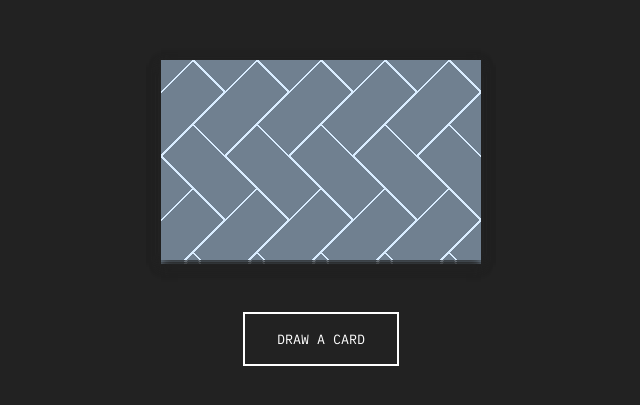
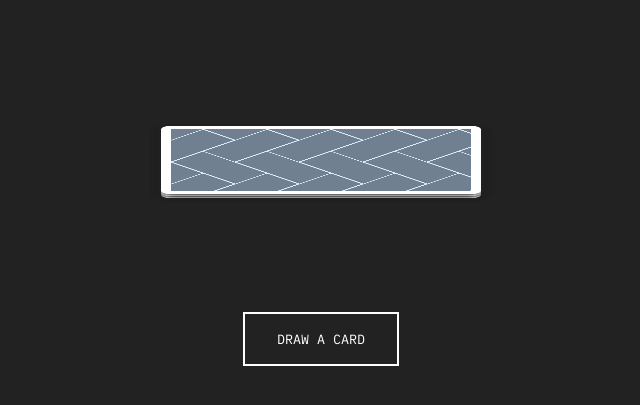
Before and after one commit to tomvalorsa/oblique-strategies, a React app: page / in a window 1280 px wide. Shown: the part 245-650 px from the top of the page, without its empty margins (319-959 px from the left). Built offline with nearby package versions, Linux system fonts and the light colour scheme.

Commit message:
Tidy up deck code

```diff
--- a/src/components/Card/index.module.scss
+++ /dev/null
@@ -1,12 +0,0 @@
-@import "../../variables.scss";
-
-.card {
-  height: 200px;
-  width: 320px;
-  background-color: $white;
-  color: $black;
-  border: 1px solid #ccc;
-  display: flex;
-  align-items: center;
-  justify-content: center;
-}
--- a/src/components/Deck/index.js
+++ b/src/components/Deck/index.js
@@ -26,11 +26,10 @@ class Deck extends React.Component<Props> {
               zIndex: i + 1
             }}
           >
-            <div className={styles.back}>
-              <div className={styles.front}>{card.text}</div>
-            </div>
+            <div className={styles.front}>{card.text}</div>
           </div>
         ))}
+
         {selected && (
           <div
             key={selected.id}
@@ -40,9 +39,7 @@ class Deck extends React.Component<Props> {
               zIndex: cards.length
             }}
           >
-            <div className={styles.back}>
-              <div className={styles.front}>{selected.text}</div>
-            </div>
+            <div className={styles.front}>{selected.text}</div>
           </div>
         )}
       </div>
--- a/src/components/Deck/index.module.scss
+++ b/src/components/Deck/index.module.scss
@@ -15,13 +15,21 @@
   position: absolute;
   left: 50%;
   margin-left: -160px;
-  perspective: 1000;
+  transform: rotateX(70deg);
+  // http://lea.verou.me/css3patterns/#weave
+  // by Jeroen Franse
+  background: linear-gradient(135deg, #708090 22px, #d9ecff 22px, #d9ecff 24px, transparent 24px, transparent 67px, #d9ecff 67px, #d9ecff 69px, transparent 69px),
+linear-gradient(225deg, #708090 22px, #d9ecff 22px, #d9ecff 24px, transparent 24px, transparent 67px, #d9ecff 67px, #d9ecff 69px, transparent 69px)0 64px;
+  background-color:#708090;
+  background-size: 64px 128px;
 }
 
 .front,
-.back {
+.card {
   backface-visibility: hidden;
   transform-style: preserve-3d;
+  border-radius: 10px;
+  border: 10px solid $white; /* BUG: child (.front) renders within the border, so we lose 10px */
 }
 
 .front {
@@ -29,38 +37,23 @@
   position: absolute;
   top: 0;
   left: 0;
+  height: 100%;
   width: 100%;
-  height: 100%;
   display: flex;
   align-items: center;
   justify-content: center;
   transform: rotateX(180deg);
 }
 
-.back {
-  height: 100%;
-  width: 100%;
-  // http://lea.verou.me/css3patterns/#weave
-  // by Jeroen Franse
-  background: linear-gradient(135deg, #708090 22px, #d9ecff 22px, #d9ecff 24px, transparent 24px, transparent 67px, #d9ecff 67px, #d9ecff 69px, transparent 69px),
-linear-gradient(225deg, #708090 22px, #d9ecff 22px, #d9ecff 24px, transparent 24px, transparent 67px, #d9ecff 67px, #d9ecff 69px, transparent 69px)0 64px;
-background-color:#708090;
-background-size: 64px 128px;
-  transform: rotateX(0deg);
-  position: relative;
+.selected {
+  animation: flip 1s;
+  animation-fill-mode: forwards;
 }
 
-.selected {
-  .back {
-    animation: flip 1s;
-    animation-fill-mode: forwards;
-    // transform: rotateX(-180deg);
-  }
-}
-
+// BUG: animation is jerky
 @keyframes flip {
   0% {
-    transform: rotateX(0deg);
+    transform: rotateX(70deg);
   }
 
   50% {
@@ -68,6 +61,6 @@ background-size: 64px 128px;
   }
 
   100% {
-    transform: rotateX(180deg) translate3d(0, 100px, 0) /* translateZ(-150px) */;
+    transform: rotateX(180deg) translate3d(0, 100px, -150px);
   }
 }
--- a/src/index.scss
+++ b/src/index.scss
@@ -5,7 +5,6 @@
   padding: 0;
   box-sizing: border-box;
   font-family: 'IBM Plex Mono', monospace;
-
 }
 
 html,
```
Also changed, not shown: src/components/Card/index.js (deleted, +0 -16 lines).
